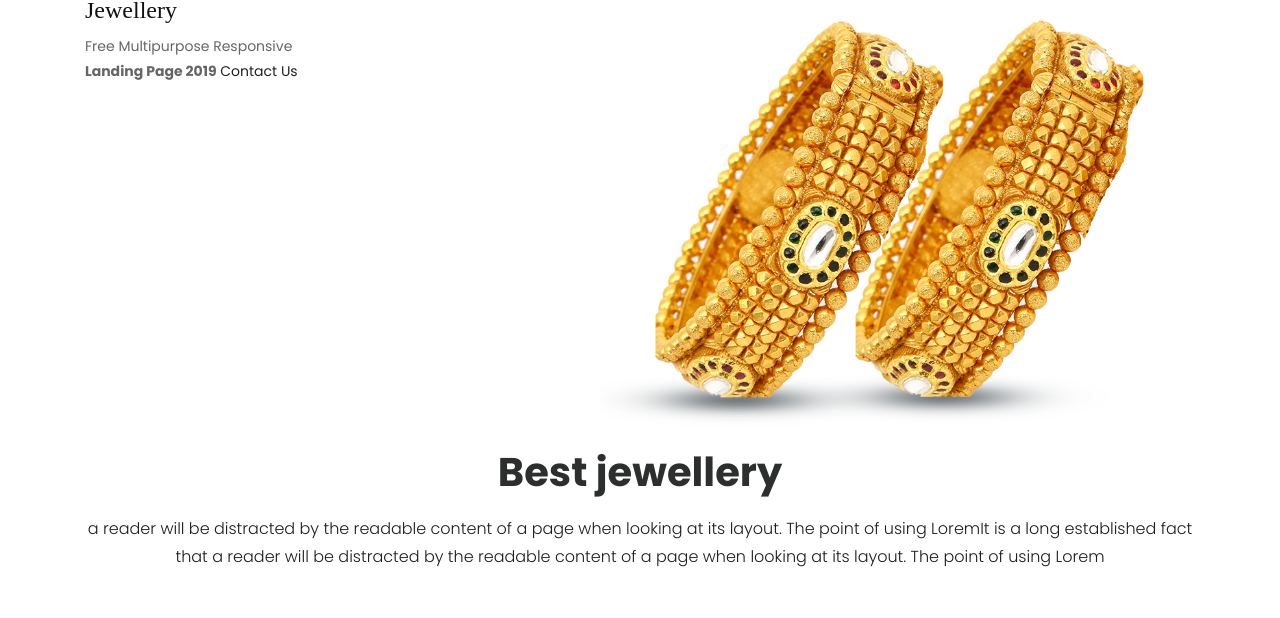
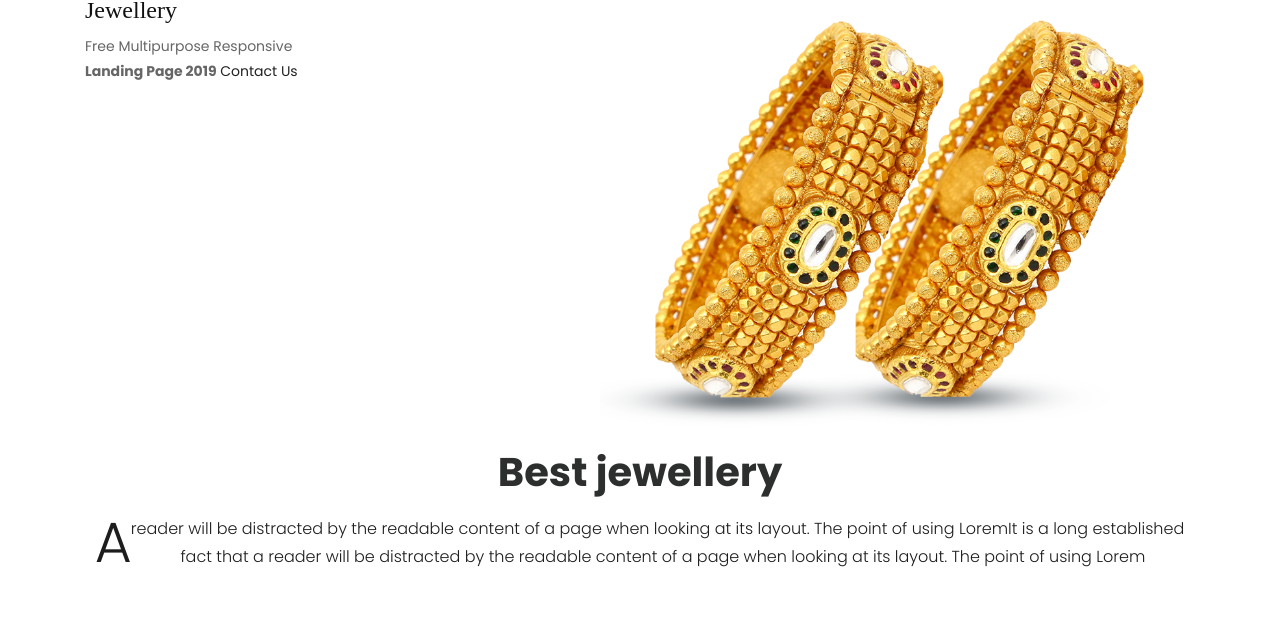
Before and after one commit to chatterjeeg024/Gopal, a plain HTML site: page index.html in a window 1280 px wide. Shown: the part 108-726 px from the top of the page. Drawn offline with nearby package versions, Linux system fonts and the light colour scheme; files that its build step writes are made by us from their sources; a web font is replaced by a local one.

Commit message:
Update index.html

```diff
--- a/index.html
+++ b/index.html
@@ -103,7 +103,7 @@
                <div class="col-md-12">
                   <div class="titlepage">
                      <h2>Best jewellery</h2>
-                     <p> a reader will be distracted by the readable content of a page when looking at its layout. The point of using LoremIt is a long established fact that a reader will be distracted by the readable content of a page when looking at its layout. The point of using Lorem</p>
+                     <p class="two"> A reader will be distracted by the readable content of a page when looking at its layout. The point of using LoremIt is a long established fact that a reader will be distracted by the readable content of a page when looking at its layout. The point of using Lorem</p>
                   </div>
                </div>
             </div>
```
